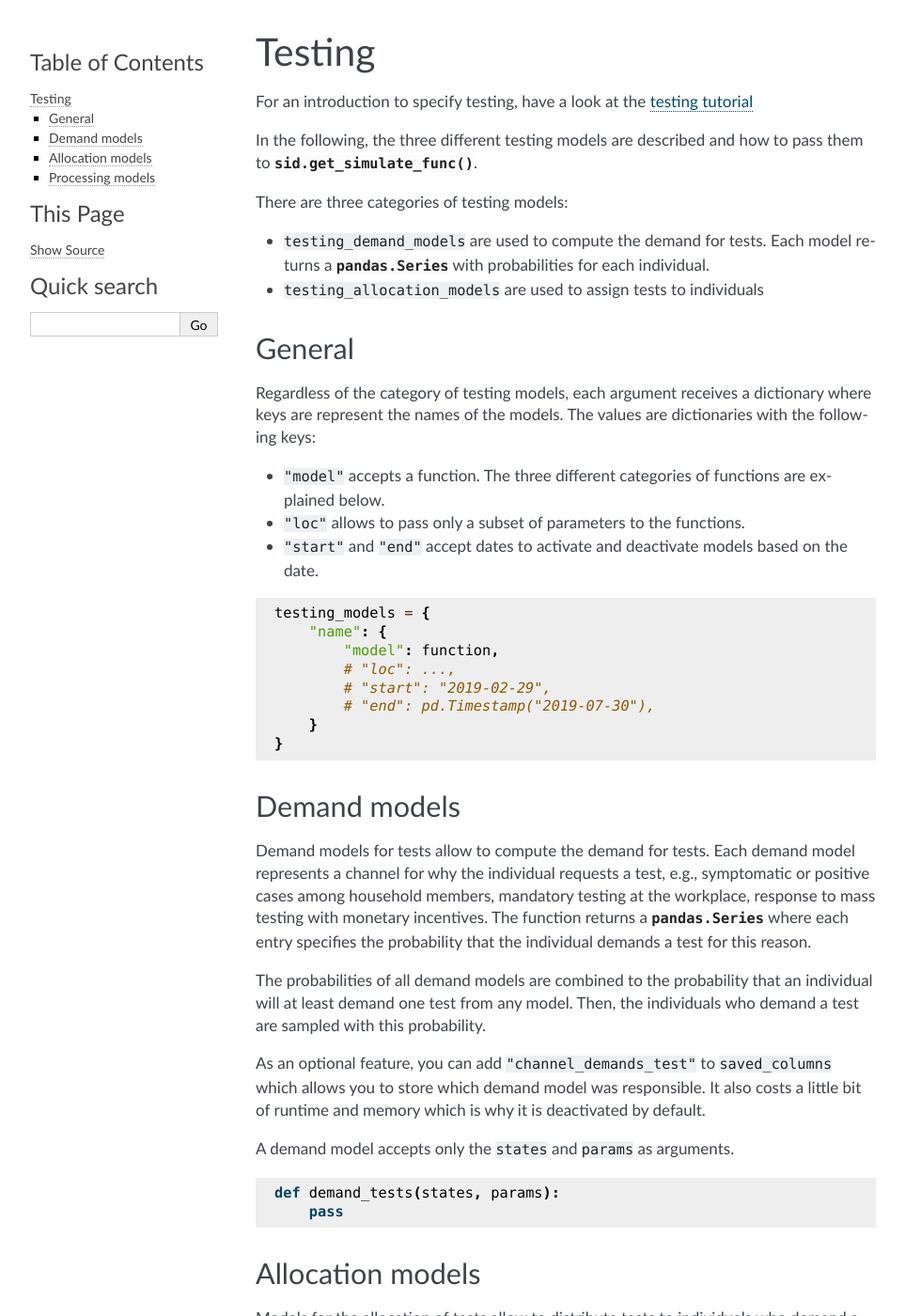
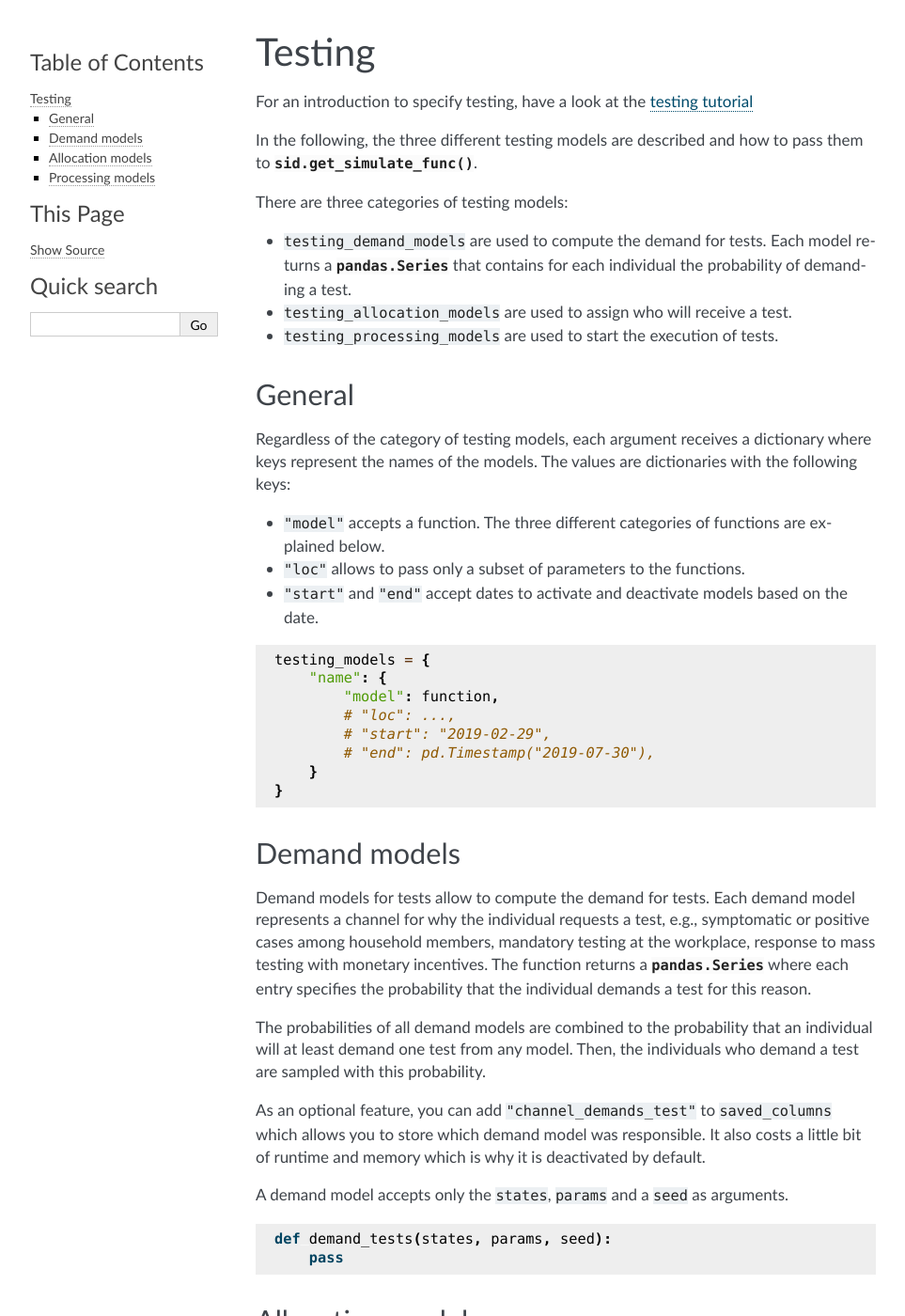
Before and after one commit to covid-19-impact-lab/sid, a Sphinx documentation site: the page built from docs/source/reference_guides/testing.rst, in a window 1280 px wide and 1400 px high. Shown: the whole window at 94% size, without its empty margins (148-1111 px from the left). Built offline with Sphinx 7.4.7, drawn with Linux system fonts in a browser that asks for light colours; pages that are not in the unit, such as notebooks, are missing from menus.

Commit message:
Apply suggestions from code review.
Co-authored-by: Klara Röhrl <klara.roehrl@gmail.com>

```diff
--- a/docs/source/reference_guides/testing.rst
+++ b/docs/source/reference_guides/testing.rst
@@ -12,16 +12,18 @@ to :func:`sid.get_simulate_func`.
 There are three categories of testing models:
 
 - ``testing_demand_models`` are used to compute the demand for tests. Each model returns
-  a :class:`pandas.Series` with probabilities for each individual.
+  a :class:`pandas.Series` that contains for each individual the probability of demanding a test.
 
-- ``testing_allocation_models`` are used to assign tests to individuals
+- ``testing_allocation_models`` are used to assign who will receive a test.
+
+- ``testing_processing_models`` are used to start the execution of tests.
 
 
 General
 -------
 
 Regardless of the category of testing models, each argument receives a dictionary where
-keys are represent the names of the models. The values are dictionaries with the
+keys represent the names of the models. The values are dictionaries with the
 following keys:
 
 - ``"model"`` accepts a function. The three different categories of functions are
@@ -62,11 +64,11 @@ As an optional feature, you can add ``"channel_demands_test"`` to ``saved_column
 which allows you to store which demand model was responsible. It also costs a little bit
 of runtime and memory which is why it is deactivated by default.
 
-A demand model accepts only the ``states`` and ``params`` as arguments.
+A demand model accepts only the ``states``, ``params`` and a ``seed`` as arguments.
 
 .. code-block:: python
 
-    def demand_tests(states, params):
+    def demand_tests(states, params, seed):
         pass
 
 
@@ -94,7 +96,7 @@ An allocation model for tests has the following interface:
 
 .. code-block:: python
 
-    def allocate_tests(n_allocated_tests, demands_test, states, params):
+    def allocate_tests(n_allocated_tests, demands_test, states, params, seed):
         pass
 
 - ``n_allocated_tests`` returns the number of available tests minus the already
@@ -125,7 +127,7 @@ Processing models have the following interface:
 
 .. code-block:: python
 
-    def process_tests(n_to_be_processed_tests, states, params):
+    def process_tests(n_to_be_processed_tests, states, params, seed):
         pass
 
 - ``n_to_be_processed_tests`` yields the number of remaining tests in this period which
```
